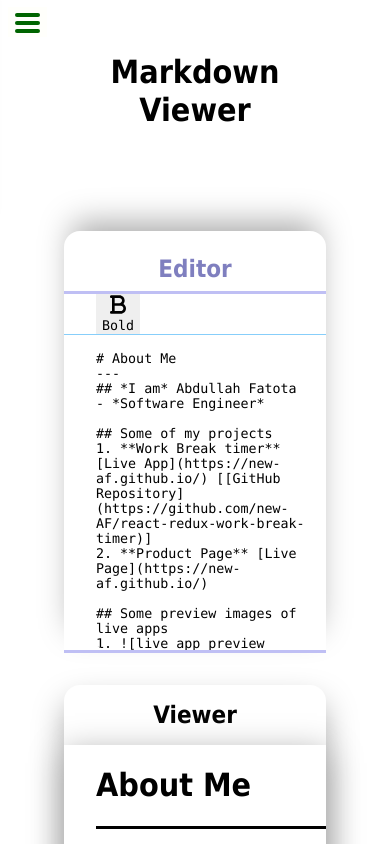
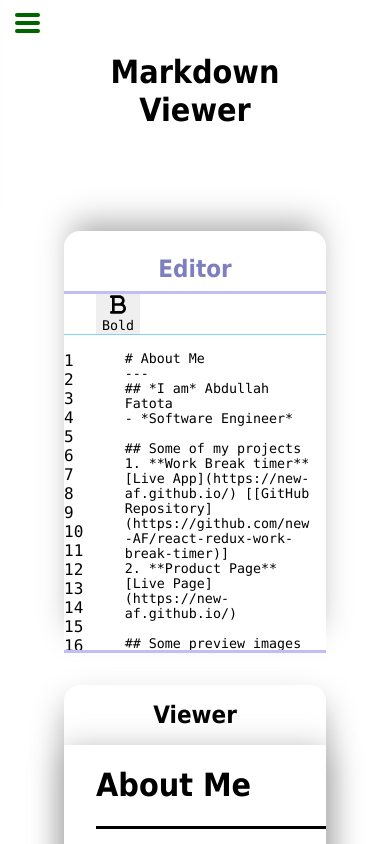
Before and after one commit to new-AF/react-markown-previewer, a React (Vite) app: page / in a window 390 px wide. Shown: the top 844 px of the page. Built offline with nearby package versions, Linux system fonts and the light colour scheme.

Commit message:
convert project to Redux Toolkit; state is now in ./src/slice.js; add line numbers without word wrapping support

```diff
--- a/src/App.jsx
+++ b/src/App.jsx
@@ -1,6 +1,7 @@
 import { marked } from "marked";
-
 import { React, useState, useEffect } from "react";
+import { useSelector, useDispatch } from "react-redux";
+import { setInput } from "./slice";
 
 import Edit from "./components/Edit";
 import Preview from "./components/Preview";
@@ -8,33 +9,9 @@ import Preview from "./components/Preview";
 import "./App.css";
 
 function App() {
-    const [state, setState] = useState({
-        output: "",
-        input: initialText,
-    });
-
-    //only place that changes state
-    function newState(object) {
-        setState((prevState) => object);
-    }
-
-    //set input; convert it to markdown
-    function setInput(text) {
-        //convert markdown to html and
-        const html = marked.parse(text);
-        newState({ input: text, output: html });
-    }
-
-    function inputOnChange(event) {
-        const text = event.target.value;
-        setInput(text);
-    }
-
-    //do only once;
-    useEffect(() => {
-        //to pass 8th & last test
-        newState({ output: marked.parse(state.input) });
-    }, []);
+    const dispatch = useDispatch();
+    const state = useSelector((state) => state["text-slice"]);
+    const onInput = (event) => dispatch(setInput(event.target.value));
 
     return (
         <div id="app">
@@ -42,7 +19,7 @@ function App() {
             <Edit
                 id="edit"
                 input={state.input}
-                onchange={inputOnChange}
+                onchange={onInput}
                 headerId="edit-header"
                 textareaId="editor"
             />
@@ -56,51 +33,5 @@ function App() {
         </div>
     );
 }
-//pass optional test, convert line breaks to <br> and
-//set highlighter.
-marked.setOptions({ gfm: true, breaks: true });
-marked.setOptions({
-    highlight: (text, lang0) => {
-        const lang = Prism.languages.hasOwnProperty(lang0)
-            ? lang0
-            : "plaintext";
-        return Prism.highlight(text, Prism.languages[lang], lang);
-    },
-});
-const initialText = `# About Me
----
-## *I am* Abdullah Fatota
-- *Software Engineer*
-
-## Some of my projects
-1. **Work Break timer** [Live App](https://new-af.github.io/) \[[GitHub Repository](https://github.com/new-AF/react-redux-work-break-timer)\]
-2. **Product Page** [Live Page](https://new-af.github.io/)
-
-## Some preview images of live apps
-1. ![live app preview image](https://new-af.github.io/assets/1%20react%20redux%201%20work%20break%20timer.png)
-
-2. ![live app preview image](https://new-af.github.io/assets/3%20html5%20css3%202%20product%20page.png)
-
-## Some of my Code snippets
-
-### Inline code
-
-\`const add= (a,b)=> a+b;\`
-
-### Code Block
-
-\`\`\`js
-const add = (a, b) => {
-
-const result = a + b;
-
-return result;
-}
-\`\`\`
-
-## Block quote
-
-> This is a block quote
-`;
 
 export default App;
--- a/src/components/Controls.css
+++ b/src/components/Controls.css
@@ -2,7 +2,7 @@
     --padding-left: 2rem;
 }
 #controls {
-    grid-area: edit-controls;
+    grid-area: controls;
     border-bottom: thin solid lightskyblue;
     padding-left: var(--padding-left);
 }
--- /dev/null
+++ b/src/components/Count.css
@@ -0,0 +1,13 @@
+:root {
+    --padding-top: 1rem;
+}
+* {
+    box-sizing: border-box;
+}
+#count {
+    overflow-y: scroll;
+    padding-top: var(--padding-top);
+}
+.count-li {
+    display: block;
+}
--- a/src/components/Edit.css
+++ b/src/components/Edit.css
@@ -1,6 +1,9 @@
 :root {
     /*  edit border radius*/
-    --edit-br: 1rem;
+    --border-radius: 1rem;
+    --padding-top: 1rem;
+    --margin-right: 1rem;
+    --margin-bottom: 1rem;
 }
 #edit {
     grid-column: 1;
@@ -9,22 +12,22 @@
 
     grid-template-rows: auto auto 1fr;
     grid-template-areas:
-        "edit-header"
-        "edit-controls"
-        "edit-textarea";
+        "header header"
+        "controls controls"
+        "count textarea";
 
     align-content: stretch;
     align-items: stretch;
 
     border-top: medium solid transparent;
-    border-top-left-radius: var(--edit-br) !important;
-    border-bottom-left-radius: var(--edit-br) !important;
+    border-top-left-radius: var(--border-radius) !important;
+    border-bottom-left-radius: var(--border-radius) !important;
 
     box-shadow: 1px 1px 1rem 1px navy inset;
 }
 
 #edit-header {
-    grid-area: edit-header;
+    grid-area: header;
     text-align: center;
 
     margin: 0;
@@ -36,15 +39,21 @@
     font-family: var(--sans-serif);
 }
 #editor {
-    grid-area: edit-textarea;
+    grid-area: textarea;
     resize: none;
-    padding: 1rem 1rem;
-    margin: 0 1rem;
-    margin-bottom: 1rem;
+    padding: var(--padding-top) var(--padding-top);
+    margin: 0 var(--margin-right);
+    margin-bottom: var(--margin-bottom);
     border-bottom-left-radius: 2rem;
 }
 #editor:focus-visible {
     outline: none;
+}
+/* line numbers */
+#edit-count {
+    grid-area: count;
+    background-color: aliceblue;
+    color: black;
 }
 @media only screen and (max-width: 767px) {
     #edit {
@@ -52,7 +61,7 @@
         grid-row: 2;
         box-shadow: -0em -1em 2em -0.5em darkgray;
         border: none;
-        border-top-right-radius: var(--edit-br);
+        border-top-right-radius: var(--border-radius);
         border-bottom-left-radius: 0 !important;
         border-bottom-right-radius: 0 !important;
 
--- a/src/components/Edit.jsx
+++ b/src/components/Edit.jsx
@@ -1,9 +1,11 @@
 import { React, useRef } from "react";
+
 import boldIconPath from "../assets/bold-solid.svg";
 
 import "./Controls.css";
 import "./Button.css";
 import "./Edit.css";
+import "./Count.css";
 
 function Button({ text, imagePath }) {
     // get reference to current object
@@ -25,6 +27,32 @@ function Button({ text, imagePath }) {
 
 function Controls({ children }) {
     return <section id="controls">{children}</section>;
+}
+/* line numbers */
+function Count({ text }) {
+    const ref = useRef(null);
+
+    const lines = text.split("\n");
+    //console.info({ lines });
+    const length = lines.length;
+    const array = lines.map((_, index) => (
+        <span className="count-li" key={index}>
+            {index + 1}
+        </span>
+    ));
+
+    // same font size as #editor
+    const style = {};
+    if (ref.current !== null) {
+        style.fontSize = parseInt(
+            window.getComputedStyle(ref.current).fontSize
+        );
+    }
+    return (
+        <article style={style} id="count" ref={ref}>
+            {array}
+        </article>
+    );
 }
 
 const Edit = (props) => {
@@ -50,6 +78,7 @@ const Edit = (props) => {
             <Controls>
                 <Button imagePath={boldIconPath} text="Bold" />
             </Controls>
+            <Count text={textInput}></Count>
             <textarea
                 id={textareaId}
                 style={textareaStyle}
--- a/src/main.jsx
+++ b/src/main.jsx
@@ -3,10 +3,15 @@ import ReactDOM from "react-dom/client";
 
 import App from "./App";
 
+import store from "./store.js";
+import { Provider } from "react-redux";
+
 const container = document.querySelector("#react-container-1");
 const root = ReactDOM.createRoot(container);
 root.render(
     <React.StrictMode>
-        <App />
+        <Provider store={store}>
+            <App />
+        </Provider>
     </React.StrictMode>
 );
--- /dev/null
+++ b/src/slice.js
@@ -0,0 +1,70 @@
+import { createSlice } from "@reduxjs/toolkit";
+import { marked } from "marked";
+
+const initialText = `# About Me
+---
+## *I am* Abdullah Fatota
+- *Software Engineer*
+
+## Some of my projects
+1. **Work Break timer** [Live App](https://new-af.github.io/) \[[GitHub Repository](https://github.com/new-AF/react-redux-work-break-timer)\]
+2. **Product Page** [Live Page](https://new-af.github.io/)
+
+## Some preview images of live apps
+1. ![live app preview image](https://new-af.github.io/assets/1%20react%20redux%201%20work%20break%20timer.png)
+
+2. ![live app preview image](https://new-af.github.io/assets/3%20html5%20css3%202%20product%20page.png)
+
+## Some of my Code snippets
+
+### Inline code
+
+\`const add= (a,b)=> a+b;\`
+
+### Code Block
+
+\`\`\`js
+const add = (a, b) => {
+
+const result = a + b;
+
+return result;
+}
+\`\`\`
+
+## Block quote
+
+> This is a block quote
+`;
+
+//pass optional test, convert line breaks to <br> and
+//set highlighter.
+marked.setOptions({ gfm: true, breaks: true });
+marked.setOptions({
+    highlight: (text, lang0) => {
+        const lang = Prism.languages.hasOwnProperty(lang0)
+            ? lang0
+            : "plaintext";
+        return Prism.highlight(text, Prism.languages[lang], lang);
+    },
+});
+
+const initialState = {
+    input: initialText,
+    output: marked.parse(initialText),
+};
+
+const slice = createSlice({
+    name: "text-slice",
+    initialState: initialState,
+    reducers: {
+        setInput: (state, action) => {
+            const text = action.payload;
+            state.input = text;
+            state.output = marked.parse(text);
+        },
+    },
+});
+
+export const { setInput } = slice.actions;
+export default slice.reducer;
--- /dev/null
+++ b/src/store.js
@@ -0,0 +1,10 @@
+import { configureStore } from "@reduxjs/toolkit";
+import slice from "./slice";
+
+const store = configureStore({
+    reducer: {
+        "text-slice": slice,
+    },
+});
+
+export default store;
```
Also changed, not shown: package.json (+9 -1 lines).
